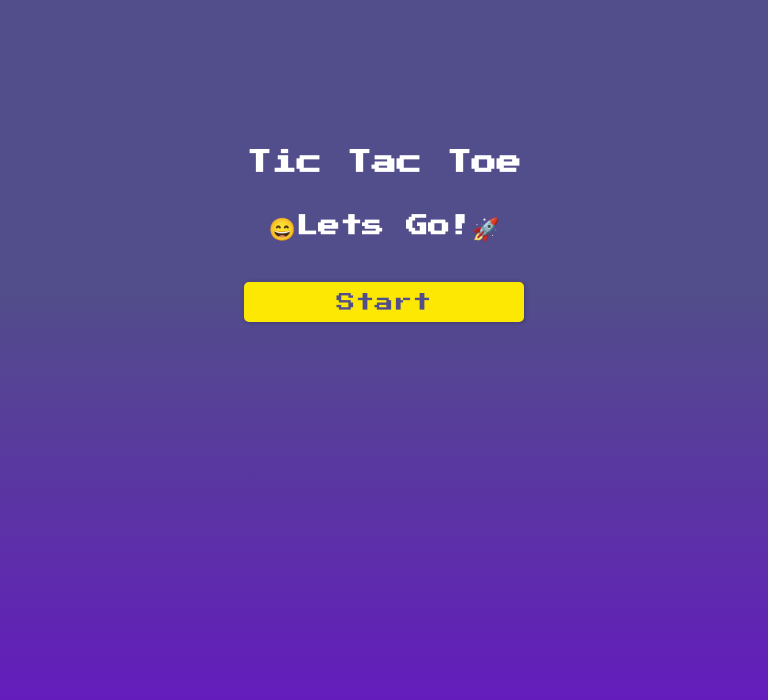
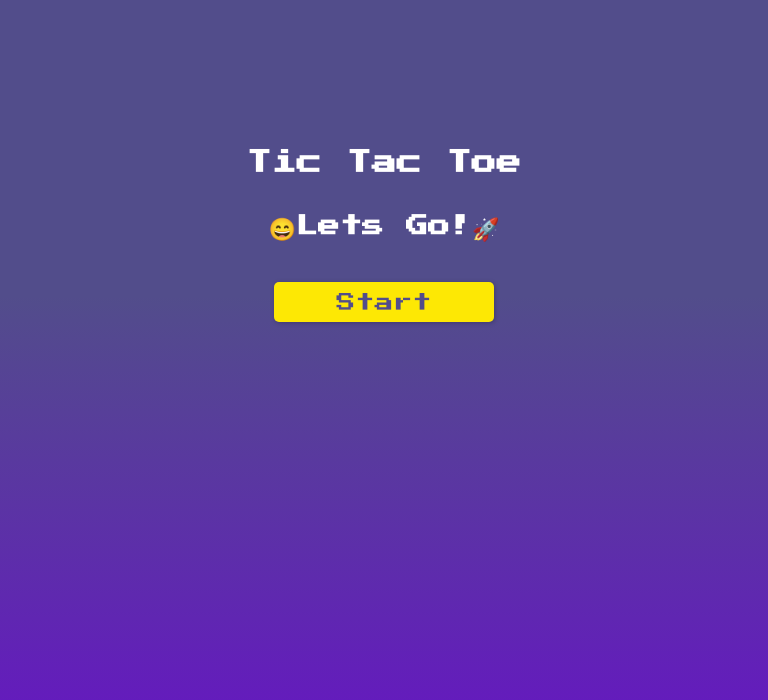
Before and after one commit to ElimarLucena/Tic-Tac-Toe, a React (Create React App) app in the folder tic-tac-toe/: page / in a window 768 px wide. Shown: the top 700 px of the page. Built offline with nearby package versions, Linux system fonts and the light colour scheme; the HTML template or start-up script is replaced by a standard one.

Commit message:
style: adjusting Star button size for tablet again: Login screen

```diff
--- a/tic-tac-toe/src/Pages/Login/style.css
+++ b/tic-tac-toe/src/Pages/Login/style.css
@@ -119,7 +119,7 @@
 
   .button-login {
     margin-top: 40px;
-    max-width: 280px;
+    max-width: 220px;
   }
 
   .conatiner-login h2 {
```
